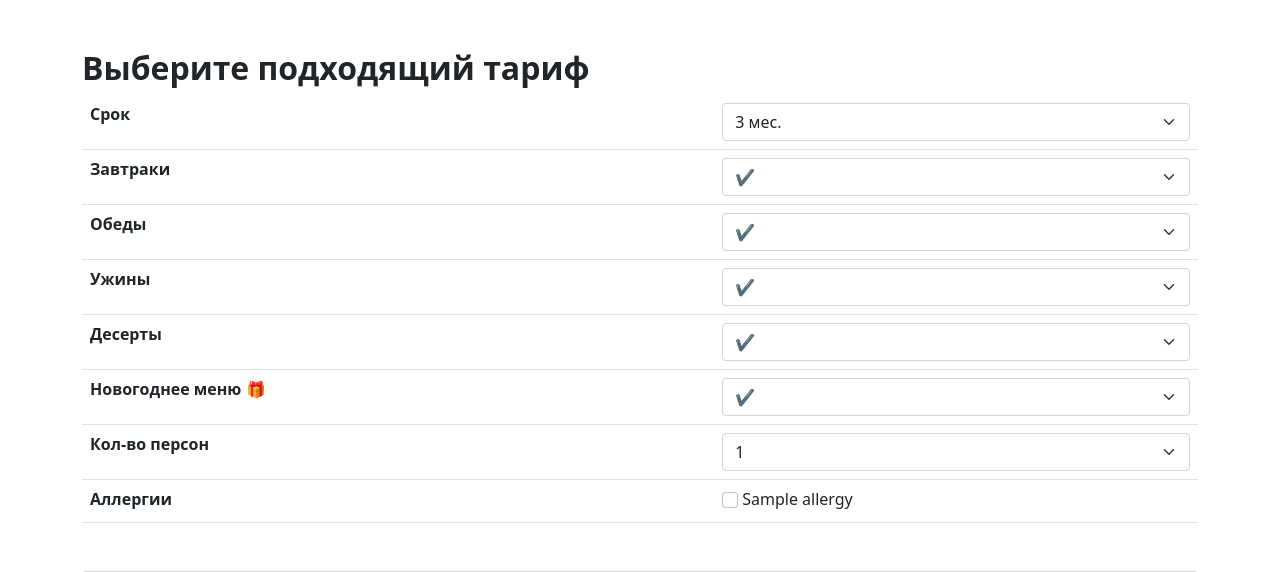
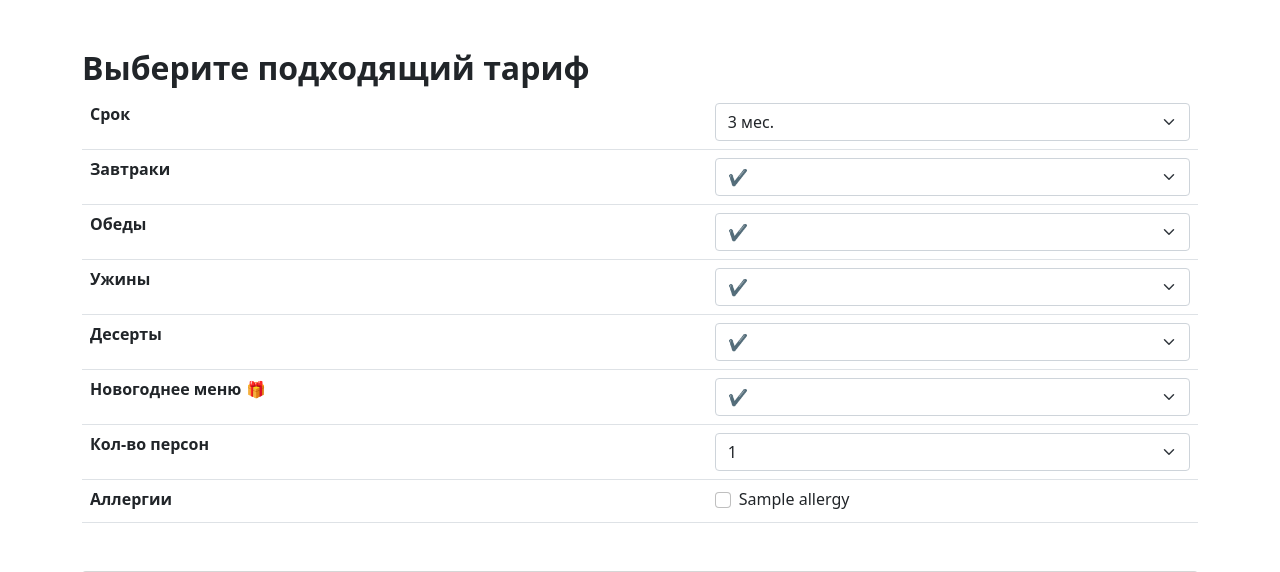
Before and after one commit to AloneRD/FoodPlan, a Django app: template templates/order.html in a window 1280 px wide. Shown: the part 473-1045 px from the top of the page. Run offline with Django 4.2, Linux system fonts and the light colour scheme; the template is opened without the code that fills it: values that come from a table or form of the project are taken from there, others are empty; tables that the repository leaves empty hold one stand-in row (values such as "Sample post"); parts of the project's set-up code (start-up, migrations or seed data) failed here and were passed over.

Commit message:
changed field allergy

```diff
--- a/foodplanapp/forms.py
+++ b/foodplanapp/forms.py
@@ -56,5 +56,6 @@
     )
     allergy = forms.ModelMultipleChoiceField(
         queryset=Allergy.objects.all(),
-        widget=forms.CheckboxSelectMultiple(),
+        widget=forms.CheckboxSelectMultiple(attrs={'class':"form-check-input me-1"}),
+        required=False
         )
--- a/templates/order.html
+++ b/templates/order.html
@@ -111,11 +111,10 @@
                         </tr>
                         <tr>
                             <th scope="row" class="text-start">Аллергии</th>
-                            <td >
+                            <td>
                                 {% for allergy in form.allergy %}
                                     <div class="form-check d-flex justify-content-start">
-                                        <input class="form-check-input me-1" type="checkbox" name="{{ allergy.name }}" value="">
-                                        <label class="form-check-label" for="{{ allergy.id_for_label }}">{{ allergy.choice_label }}</label>
+                                        {{allergy}}
                                     </div>
                                 {% endfor %}
                             </td>
```
